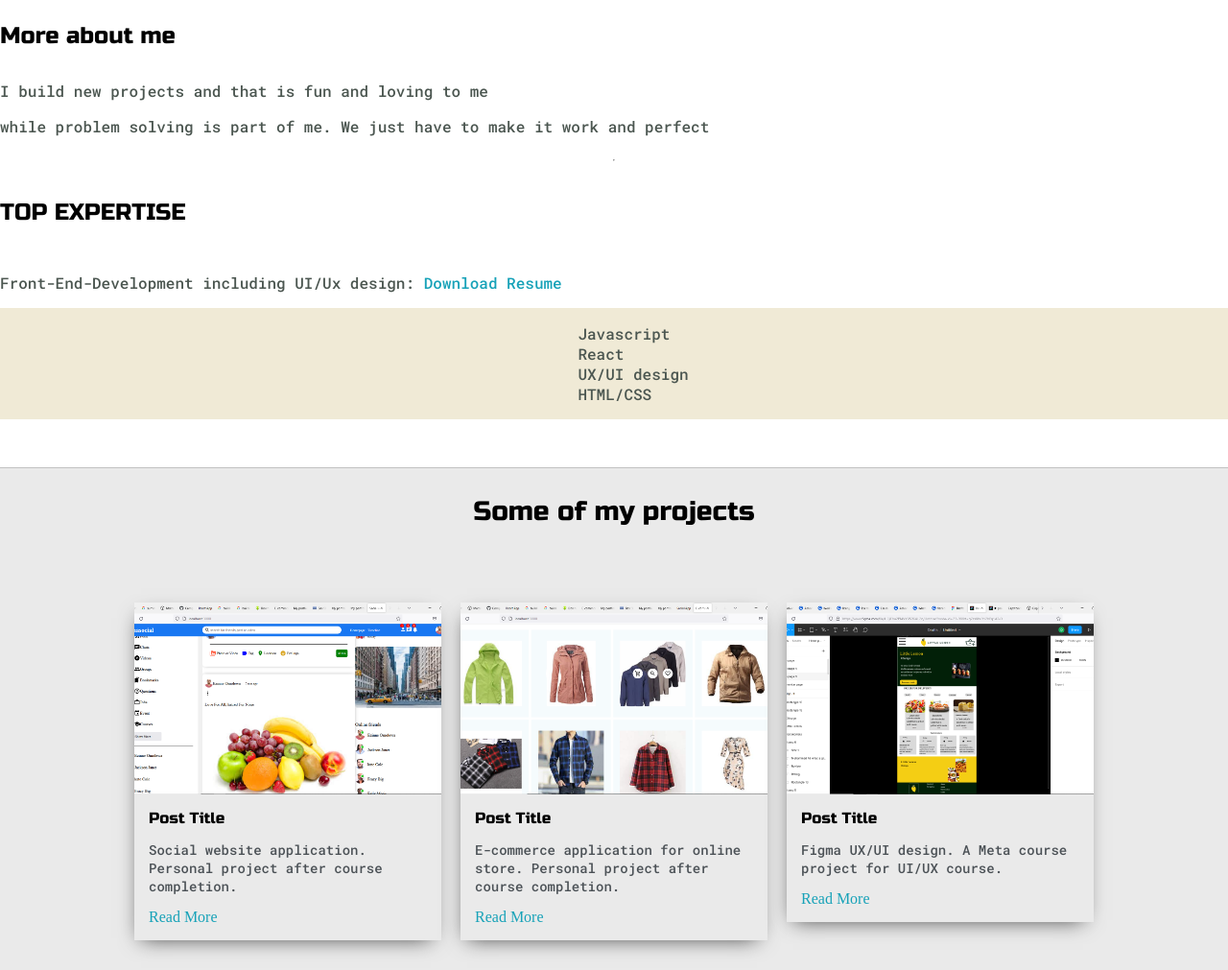
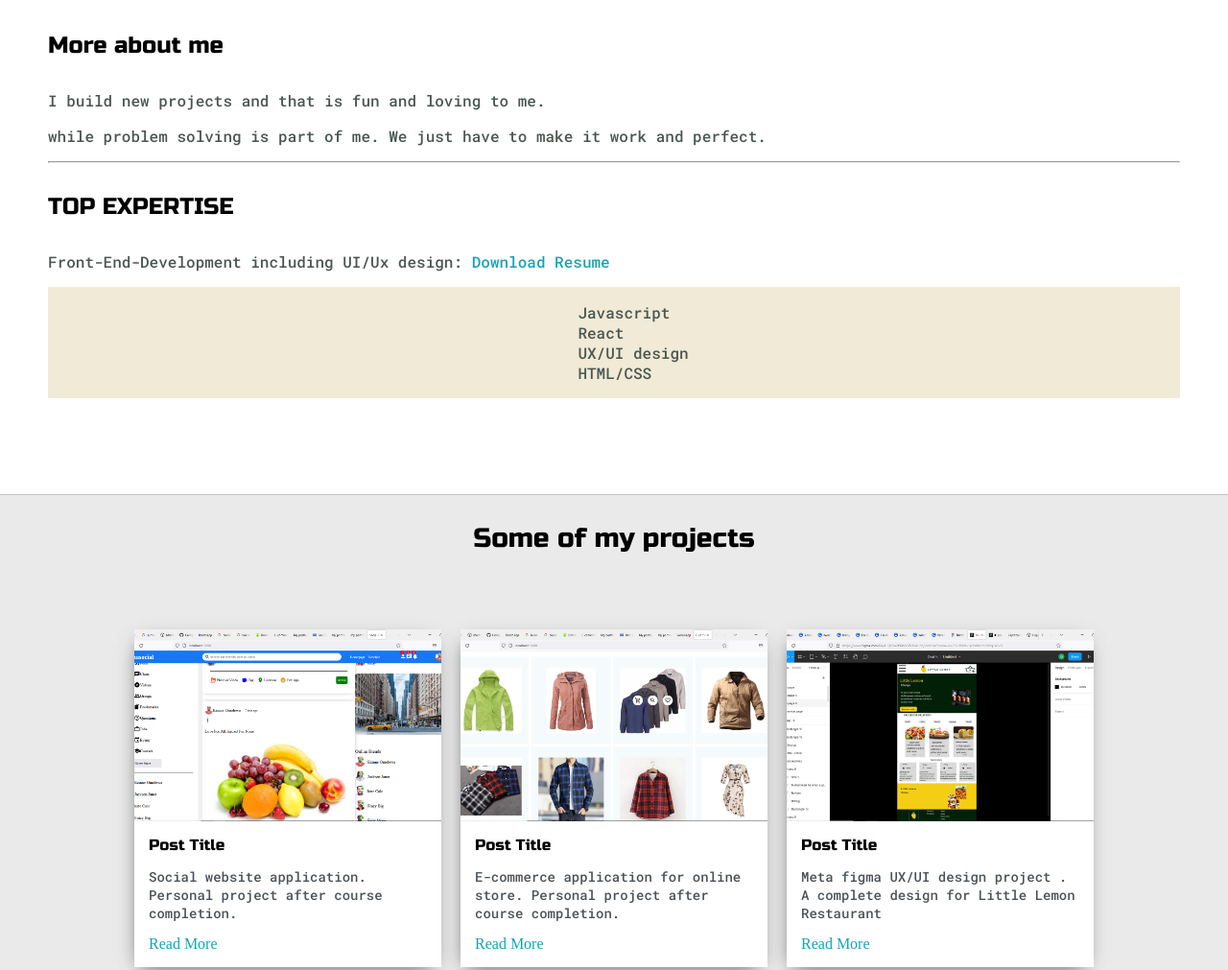
Before and after one commit to devcodez6/my-portfolio, a plain HTML site: page index.html in a window 1280 px wide. Shown: the part 740-1751 px from the top of the page at 96% size. Drawn offline with Linux system fonts and the light colour scheme.

Commit message:
new update

```diff
--- a/default.css
+++ b/default.css
@@ -269,12 +269,24 @@ padding: 10px;
     left: -5px;
 }
 
-.about-wrapper{
+/* .about-wrapper{
     display: grid;
     grid-template-columns: repeat(auto-fit, minmax(320, 1fr));
     padding-bottom: 50px;
     padding-top: 50px;
+    margin: 50px;
+} */
+
+.about-wrapper{
+    align-content: center;
+    padding-bottom: 50px;
+    padding-top: 10px;
+    margin: 50px;
+
 }
+
+
+
 
 #skills{
     display: flex;
@@ -306,7 +318,7 @@ padding: 10px;
 }
 
 .post-preview{
-  background-color: fff;
+  background-color: #fff;
   padding: 15px;
 }
 
--- a/index.html
+++ b/index.html
@@ -74,10 +74,8 @@
             <div class="about-me">
                <h4>More about me</h4>
 
-               <p>I build new projects and that is fun and loving to me</p>
-               <p>while problem solving is part of me. We just have to make it work and perfect</p>
-
-
+               <p>I build new projects and that is fun and loving to me.</p>
+               <p>while problem solving is part of me. We just have to make it work and perfect.</p>
 
             </div>
 
@@ -85,7 +83,7 @@
 
              <h4>TOP EXPERTISE</h4>
              <p>Front-End-Development including UI/Ux design:
-                <a href="resume.pdf">Download Resume</a>
+                <a href="Resume.docx">Download Resume</a>
              </p>
              <div id="skills">
              <ul>
@@ -115,7 +113,7 @@
                     <div class="post-preview">
                     <h6 class="post-title">Post Title</h6>
                     <p class="post-intro">Social website application. Personal project after course completion.</p>
-                    <a href="poste.html">Read More</a>
+                    <a href="">Read More</a>
                 </div>
                     </div>
             </div>
@@ -136,7 +134,7 @@
                         <img class="thumbnail" src="fig.png">
                         <div class="post-preview">
                         <h6 class="post-title">Post Title</h6>
-                        <p class="post-intro">Figma UX/UI design. A Meta course project for UI/UX course.</p>
+                        <p class="post-intro">Meta figma UX/UI design project . A complete design for Little Lemon Restaurant </p>
                         <a href="#">Read More</a>
                         </div>
                     </div>
@@ -166,8 +164,10 @@
             <textarea class="input-field" name="message"></textarea>
 
             <input id="submit-btn" type="submit" value="Send">
+
            </form>
         </div>
+
     </section>
      <script type="text/javascript" src="index.js"></script>
 </body>
```
Also changed, not shown: 1 other file.
